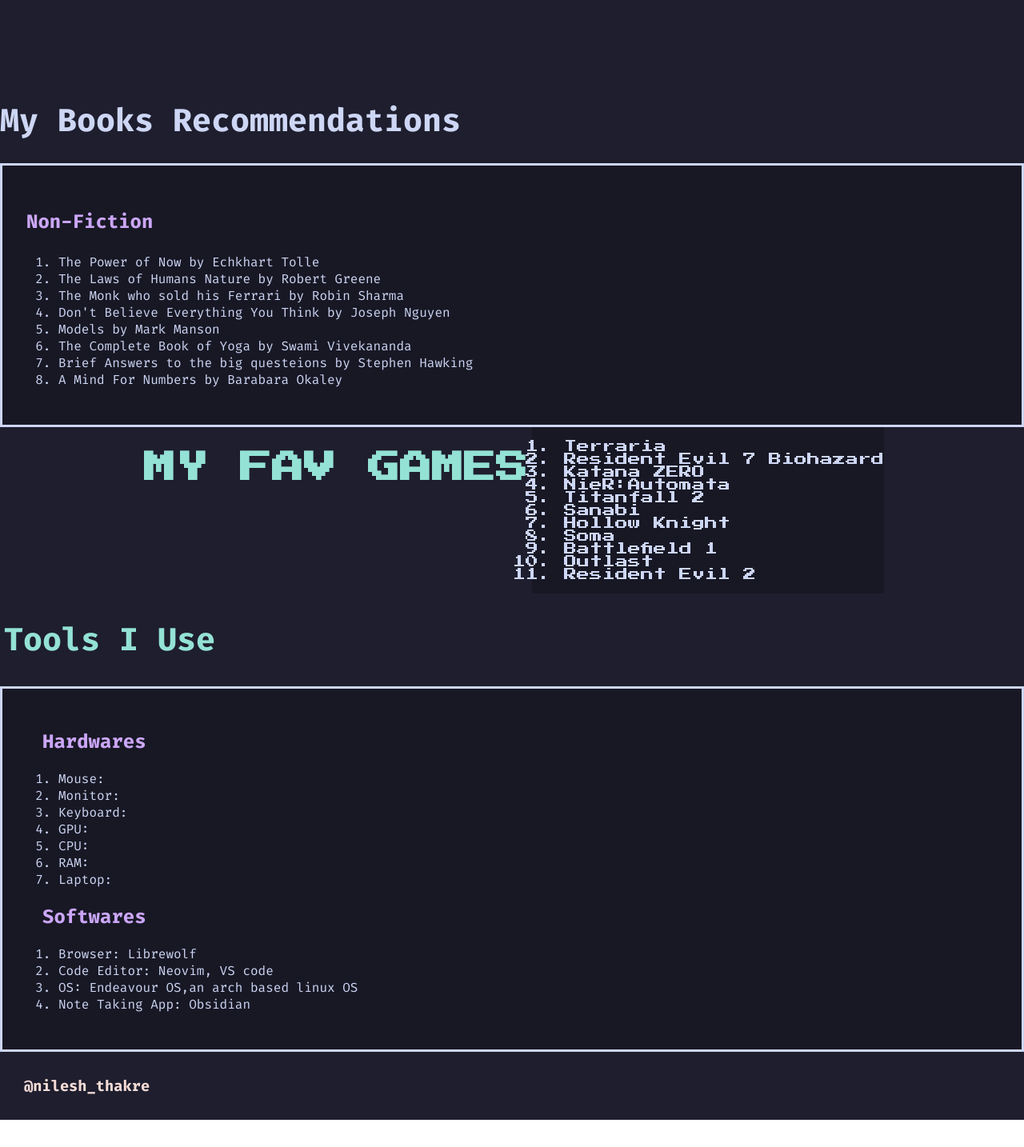
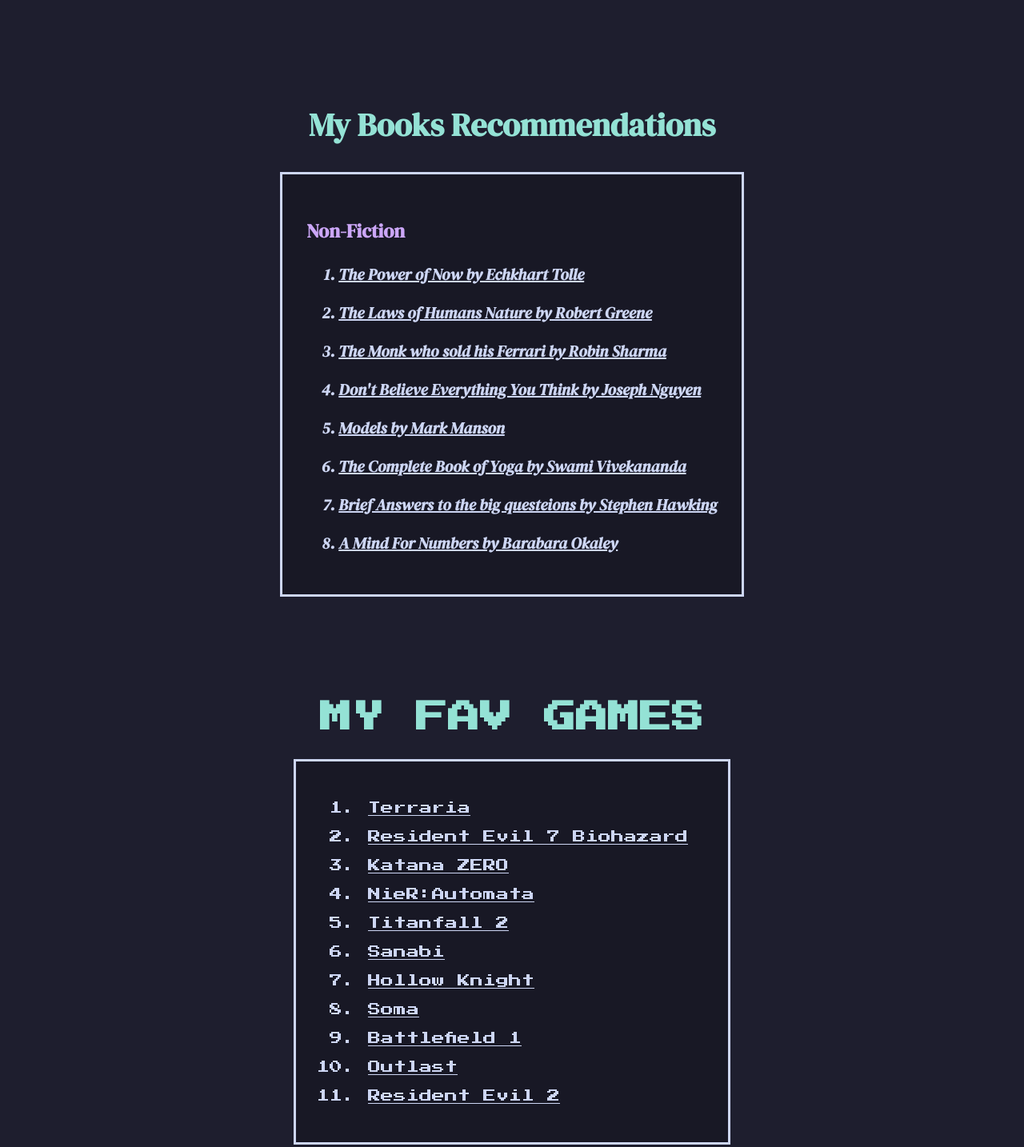
Before and after one commit to nilesh-thakre15/Personal-Website, a plain HTML site: page index.html in a window 1280 px wide. Shown: the part 885-2319 px from the top of the page at 80% size. Before the commit the page ends 2285 px from the top, so only its background shows below. Drawn offline with Linux system fonts and the light colour scheme.

Commit message:
final design

```diff
--- a/style.css
+++ b/style.css
@@ -1,11 +1,11 @@
 body{
-  font-family: "Fira Code";
+  font-family: "DM Serif Display", serif,"Fira Code", monospace;
   margin: 0px;
 }
 
 .home-page{
  background: #1e1e2e;
-  color: #cdd6f4;
+ color: #cdd6f4;
 }
 
 /* Nav-bar */
@@ -16,12 +16,10 @@ body{
   padding: 5px;
 }
 .item{
-  font-size:1.5rem;
+  font-size:1rem;
   padding: 5px;
   font-weight:bold;
-  margin:20px ;
-  text-decoration:underline;
-
+  margin:20px 60px ;
 }
 
 /* Section 2 */
@@ -31,7 +29,8 @@ body{
   flex-direction:column;
   justify-content:center;
   align-items:center;
-  padding: 100px;:
+  padding: 100px;
+  padding-bottom: 60px;
 }
 
 .my-img{
@@ -56,10 +55,93 @@ body{
   display: flex;
 }
 
-/* Section 3*/
+/* My fav games*/
 
 .gaming-section{
   display: flex;
   justify-content:center;
+  align-items:center;
+  flex-direction:column;
   font-family: "Press Start 2P";
+  padding: 50px;
 }
+
+.game-list{
+  border: 3px solid #cdd6f4;
+  padding:30px;
+}
+
+.game{
+  margin: 20px;
+  text-decoration: underline;
+}
+
+/* My Book Recomedations */
+
+.books-section{
+  display: flex;
+  justify-content:center;
+  align-items:center;
+  flex-direction:column;
+  margin:50px;
+}
+
+.book{
+  margin-top: 20px;
+  margin-bottom: 20px;
+  font-size:20px;
+  text-decoration: underline;
+  font-weight:bold;
+  font-style:italic;
+}
+
+.book-heading{
+  padding:5px;
+  color:#94e2d5;
+}
+
+/* Movie Section */
+.movies-section{
+  display: flex;
+  justify-content:center;
+  align-items:center;
+  flex-direction:column;
+  padding:50px;
+  font-family: "DM Serif Display", serif;
+}
+
+.movie{
+  margin-top: 20px;
+  margin-bottom: 20px;
+  font-size:20px;
+  font-weight:bold;
+}
+
+/* Tool Section */
+
+.tools-section{
+  display: flex;
+  justify-content:center;
+  align-items:center;
+  flex-direction:column;
+  margin: 50px;
+}
+
+.tools-list{
+  display:flex;
+  justify-content:space-between;
+  flex-direction:column;
+}
+
+.tool{
+  font-size:20px;
+  margin-top: 20px;
+  margin-bottom: 20px;
+}
+
+/*End of the Homepage*/
+
+.end-sec{
+  display:flex;
+  justify-content:center;
+}
```
